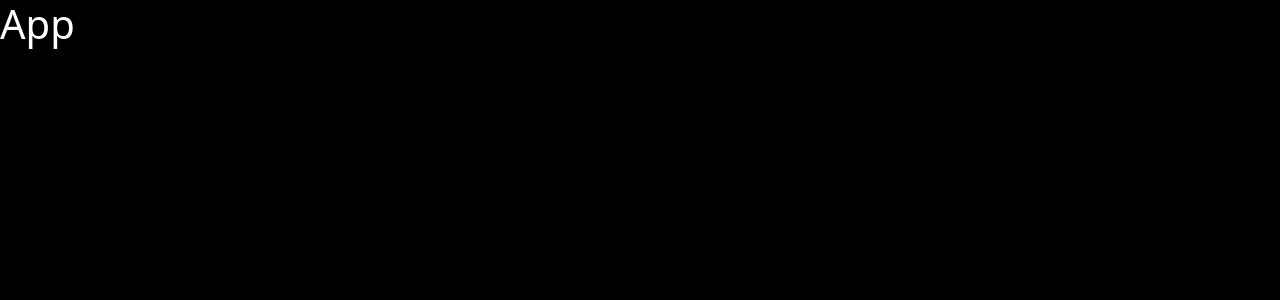
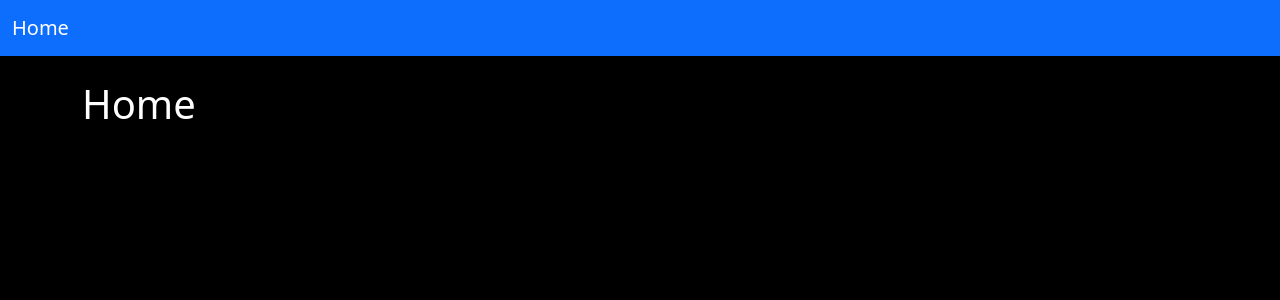
Before and after one commit to AgostaSalvatore/webapp-react, a React (Vite) app: page / in a window 1280 px wide. Shown: the top 300 px of the page. Built offline with nearby package versions, Linux system fonts and the light colour scheme.

Commit message:
feat: implement basic React app structure with routing and layout components

```diff
--- a/src/App.jsx
+++ b/src/App.jsx
@@ -1,10 +1,15 @@
-import { useState } from 'react'
+import DefaultLayout from "./layouts/DefaultLayout"
+import { BrowserRouter, Routes, Route } from "react-router-dom"
 
 function App() {
   return (
-    <>
-      <h1>App</h1>
-    </>
+    <BrowserRouter>
+      <Routes>
+        <Route path="/" element={<DefaultLayout />}>
+          <Route index element={<h1>Home</h1>} />
+        </Route>
+      </Routes>
+    </BrowserRouter>
   )
 }
 
--- /dev/null
+++ b/src/components/Header.jsx
@@ -0,0 +1,14 @@
+import React from 'react'
+import { Link } from 'react-router-dom'
+
+const Header = () => {
+    return (
+        <nav className='navbar bg-primary mb-4'>
+            <div className="container-fluid">
+                <Link className='navbar-brand text-white' to="/">Home</Link>
+            </div>
+        </nav>
+    )
+}
+
+export default Header
--- a/layouts/DefaultLayout.jsx
+++ b/src/layouts/DefaultLayout.jsx
@@ -1,11 +1,11 @@
+import React from "react";
 import { Outlet } from "react-router-dom";
+import Header from "../components/Header";
 
 function DefaultLayout() {
     return (
         <>
-            <header>
-
-            </header>
+            <Header />
             <main className="container">
                 <Outlet />
             </main>
```
